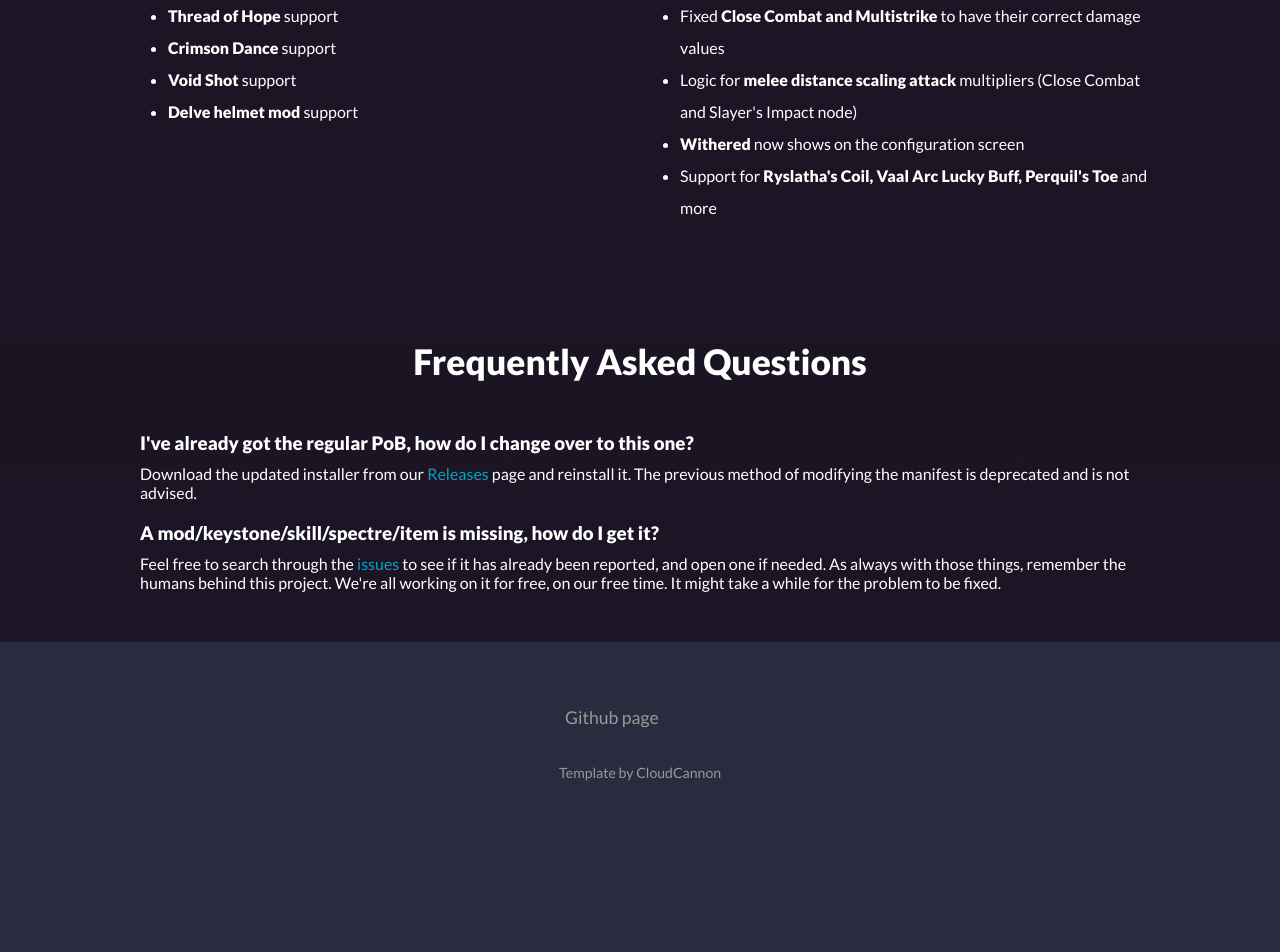
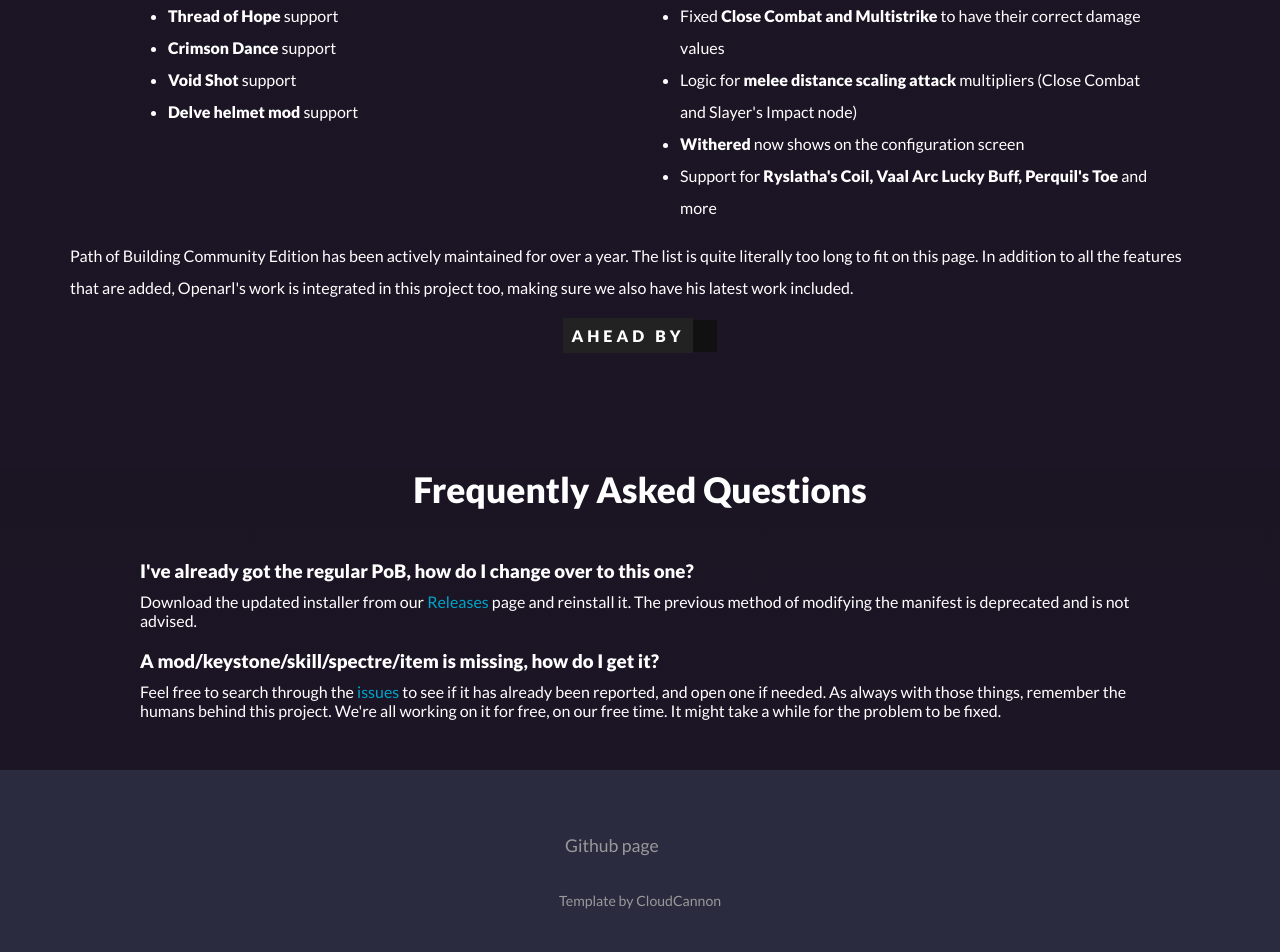
Before and after one commit to PathOfBuildingCommunity/pathofbuildingcommunity.github.io, a Jekyll site: the page built from index.html, in a window 1280 px wide. Shown: the part 3556-4508 px from the top of the page. Built offline with Jekyll 4.4.1, drawn with Linux system fonts in a browser that asks for light colours; before the commit the page ends 4388 px from its top, so only the background shows below that.

Commit message:
World's most illegal commit diff display

```diff
--- a/_sass/landing-page.scss
+++ b/_sass/landing-page.scss
@@ -120,3 +120,23 @@
 		flex-direction: row-reverse;
 	}
 }
+
+#ahead-commit-count::before {
+	content: "Ahead by";
+	background-color: #222222;
+	height: 100%;
+	padding: 8px;
+	font-weight: bold;
+	margin-right: 12px;
+	letter-spacing: 4px;
+}
+
+#ahead-commit-count {
+	display: inline-block;
+	background-color: #111111;
+	color: white;
+	padding-right: 12px;
+	text-transform: uppercase;
+	font-weight: bold;
+	margin: 16px;
+}
--- a/index.html
+++ b/index.html
@@ -116,6 +116,22 @@
 				<li>Support for <strong>Ryslatha's Coil, Vaal Arc Lucky Buff, Perquil's Toe</strong> and more</li>
 			</ul>
 		</div>
+		<div class="text editable container" style="line-height: 2em;;">
+			Path of Building Community Edition has been actively maintained for over a year. The list is quite literally too long to fit on this page. In addition to all the features that are added, Openarl's work is integrated in this project too, making sure we also have his latest work included.
+
+			<div style="display: flex; justify-content: center;">
+				<a href="https://github.com/PathOfBuildingCommunity/PathOfBuilding"><span id="ahead-commit-count"></span></a>
+				<noscript>Sorry, we rely on Javascript to get the exact number. But it's above a thousand changes.</noscript>
+			</div>
+
+			<script type="text/javascript">
+				fetch("https://api.github.com/repos/Openarl/PathOfBuilding/compare/master...PathOfBuildingCommunity:master")
+					.then(res => res.json())
+					.then(res => {
+						document.getElementById("ahead-commit-count").textContent = res.ahead_by + " changes"
+					})
+			</script>
+		</div>
 	</section>
 	<section class="bottom-faq">
 		<h2>Frequently Asked Questions</h2>
```
